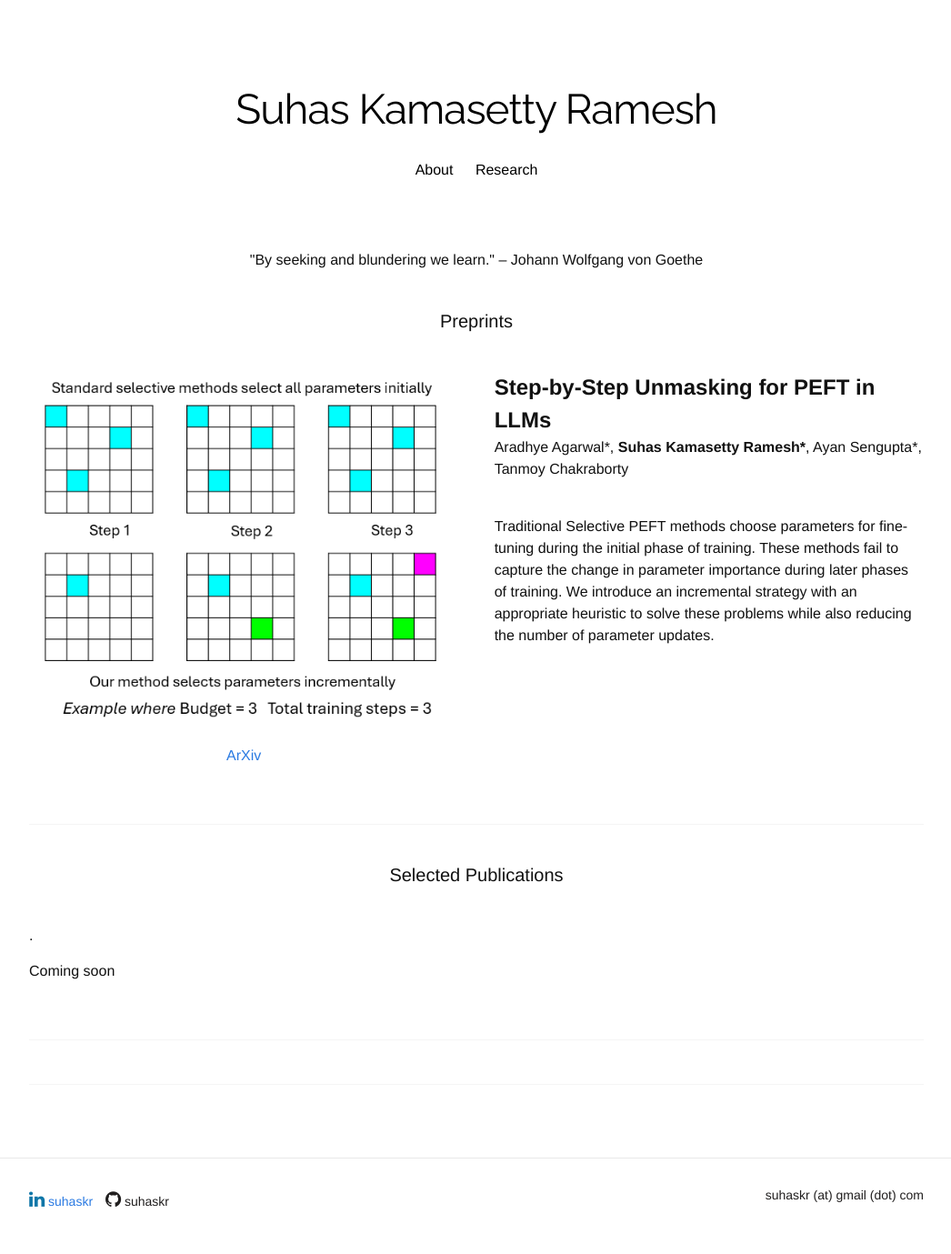
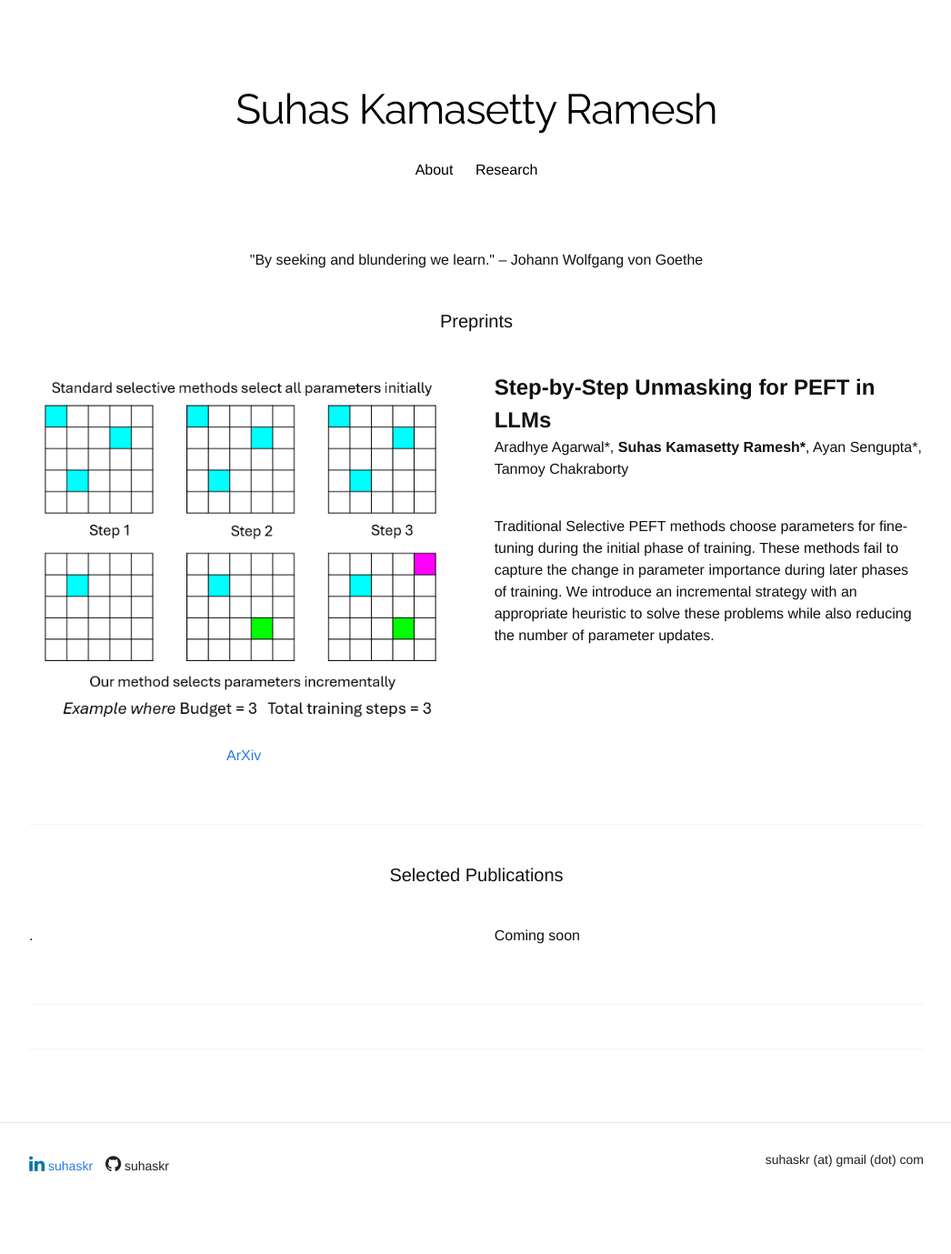
Before and after one commit to suhaskr/suhaskr.github.io, a Jekyll site: the page built from research.html, in a window 1280 px wide. Shown: the whole page at 91% size, without its empty margins (116-1162 px from the left). Built offline with Jekyll 4.4.1, drawn with Linux system fonts in a browser that asks for light colours; nearby versions of some CDN libraries; some web fonts are replaced; a style sheet for code colours, icons or effects is not loaded; after the commit the page ends 1340 px from its top, so only the background shows below that.

Commit message:
Update research.html

```diff
--- a/research.html
+++ b/research.html
@@ -36,12 +36,10 @@ title: "Research Overview"
 
 <h2 id='publications' class="page-heading"> Selected Publications</h1>
 <div class="row">
-  <div class="five columns">
+  <div class="six columns">
     <p> . </p>
   </div>
-</div>
-<div class="row">
-  <div class="seven columns">
+  <div class="six columns">
     <p>Coming soon</p>
   </div>
 </div>
```
